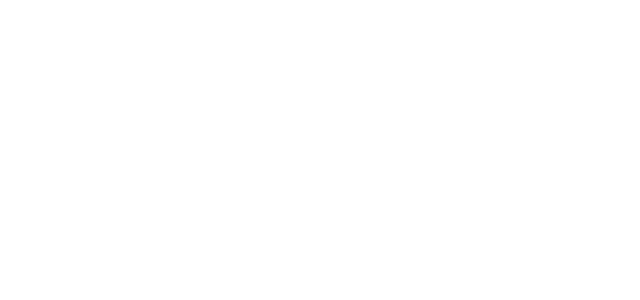
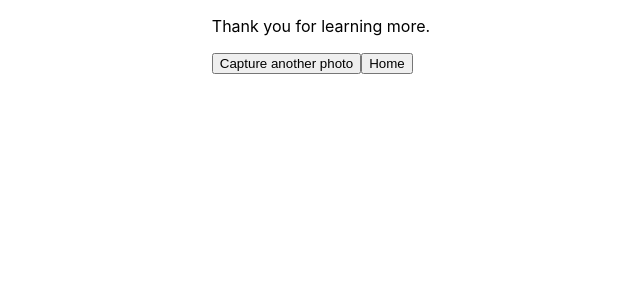
Before and after one commit to codeforsanjose/litter.ai, a React (Create React App) app: page /learn-more in a window 1280 px wide. Before the commit this address had no page. Shown: the top 300 px of the page, without its empty margins (319-959 px from the left). Built offline with nearby package versions, Linux system fonts and the light colour scheme.

Commit message:
Created sample LearnMore file to enable navigation from CategoryDescription.js

```diff
--- a/src/App.js
+++ b/src/App.js
@@ -7,6 +7,7 @@
 import CameraCapture from './Components/CameraCapture';
 import Leaderboard from './Components/Leaderboard';
 import CategoryDescription from './Components/CategoryDescription';
+import LearnMore from './Components/LearnMore';
 
 const App = () => {
   return (
@@ -18,6 +19,7 @@
         <Route path='/recycle' element={<CategoryDescription type={categoryData.recycle}/>} />
         <Route path='/trash' element={<CategoryDescription type={categoryData.trash}/>} />
         <Route path='/compost' element={<CategoryDescription type={categoryData.compost}/>} />
+        <Route path='/learn-more' element={<LearnMore />} />
       </Routes>
     </BrowserRouter>
   )
--- a/src/Components/CategoryDescription.js
+++ b/src/Components/CategoryDescription.js
@@ -17,7 +17,7 @@
       <h1>{type.name}</h1>
       <p>{type.description}</p>
       <div className="category-buttons">
-        <button>Learn More</button>
+      <Link to="/learn-more"><button>Learn More</button></Link>
         <Link to="/capture"><button>Capture another photo</button></Link>
         <Link to="/"><button className="button-home">Home</button></Link>
       </div>
--- /dev/null
+++ b/src/Components/LearnMore.js
@@ -0,0 +1,12 @@
+import React from 'react';
+import { Link } from 'react-router-dom';
+
+export default function LearnMore() {
+  return(
+    <div>
+      <p>Thank you for learning more.</p>
+      <Link to="/capture"><button>Capture another photo</button></Link>
+      <Link to="/"><button className="button-home">Home</button></Link>
+    </div>
+  )
+}
```
